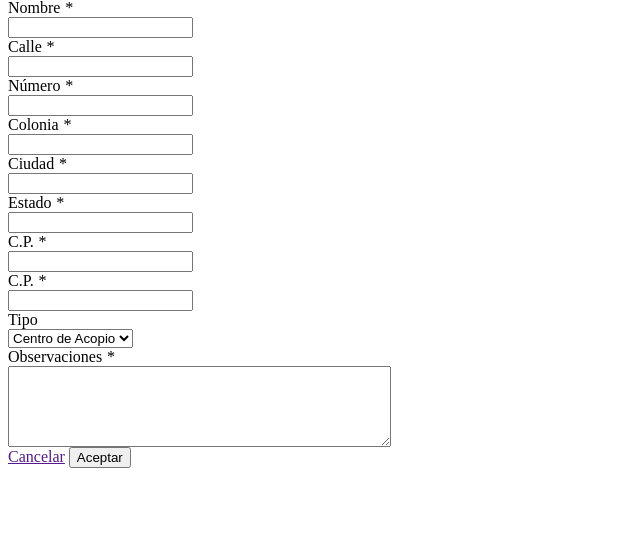
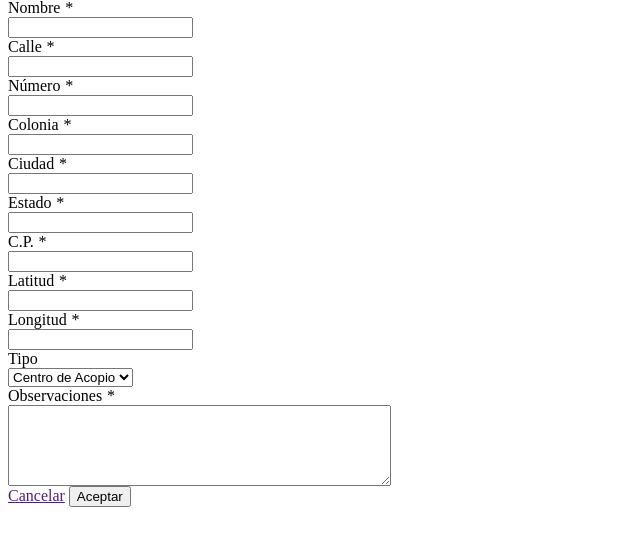
Before and after one commit to alfrekjv/culiacan, a PHP site: template modules/AdminModule/resources/views/lugar/create.html.php in a window 1280 px wide. Shown: the part 94-640 px from the top of the page, without its empty margins (0-640 px from the left). Run offline with PHP 8.4, Linux system fonts and the light colour scheme; the template is opened without the code that fills it, so the values that code supplies are empty.

Commit message:
agregado lat/lng en agregar lugar

```diff
--- a/modules/AdminModule/resources/views/lugar/create.html.php
+++ b/modules/AdminModule/resources/views/lugar/create.html.php
@@ -90,11 +90,20 @@
         </div>
 
         <div class="control-group">
-            <label class="control-label" for="name">C.P. <em>*</em></label>
+            <label class="control-label" for="name">Latitud <em>*</em></label>
 
             <div class="controls">
-                <input type="text" class="input-xlarge validate[required]" id="codigo_postal" name="codigo_postal" value="">
-                <span rel="codigo_postal" class="help-inline"></span>
+                <input type="text" class="input-xlarge validate[required]" id="lat" name="lat" value="">
+                <span rel="lat" class="help-inline"></span>
+            </div>
+        </div>
+
+        <div class="control-group">
+            <label class="control-label" for="name">Longitud <em>*</em></label>
+
+            <div class="controls">
+                <input type="text" class="input-xlarge validate[required]" id="lng" name="lng" value="">
+                <span rel="lng" class="help-inline"></span>
             </div>
         </div>
 
```
